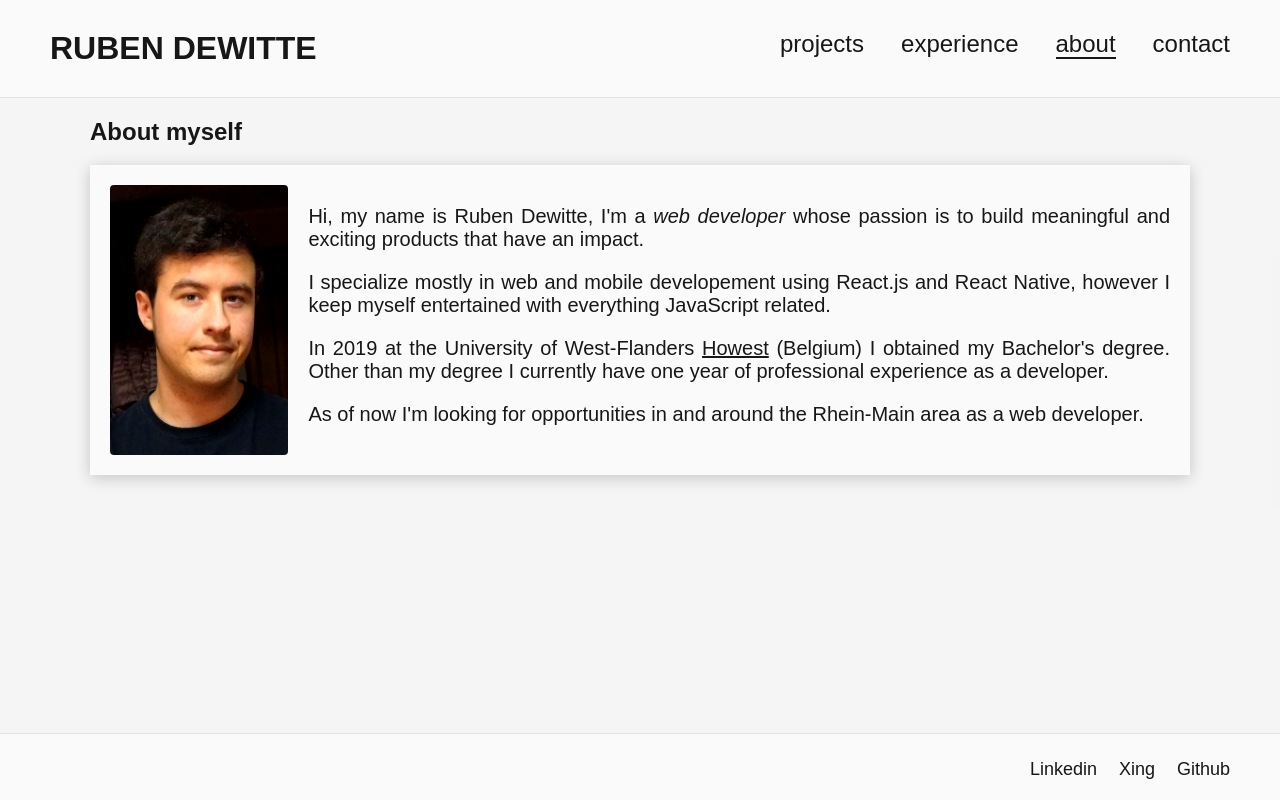
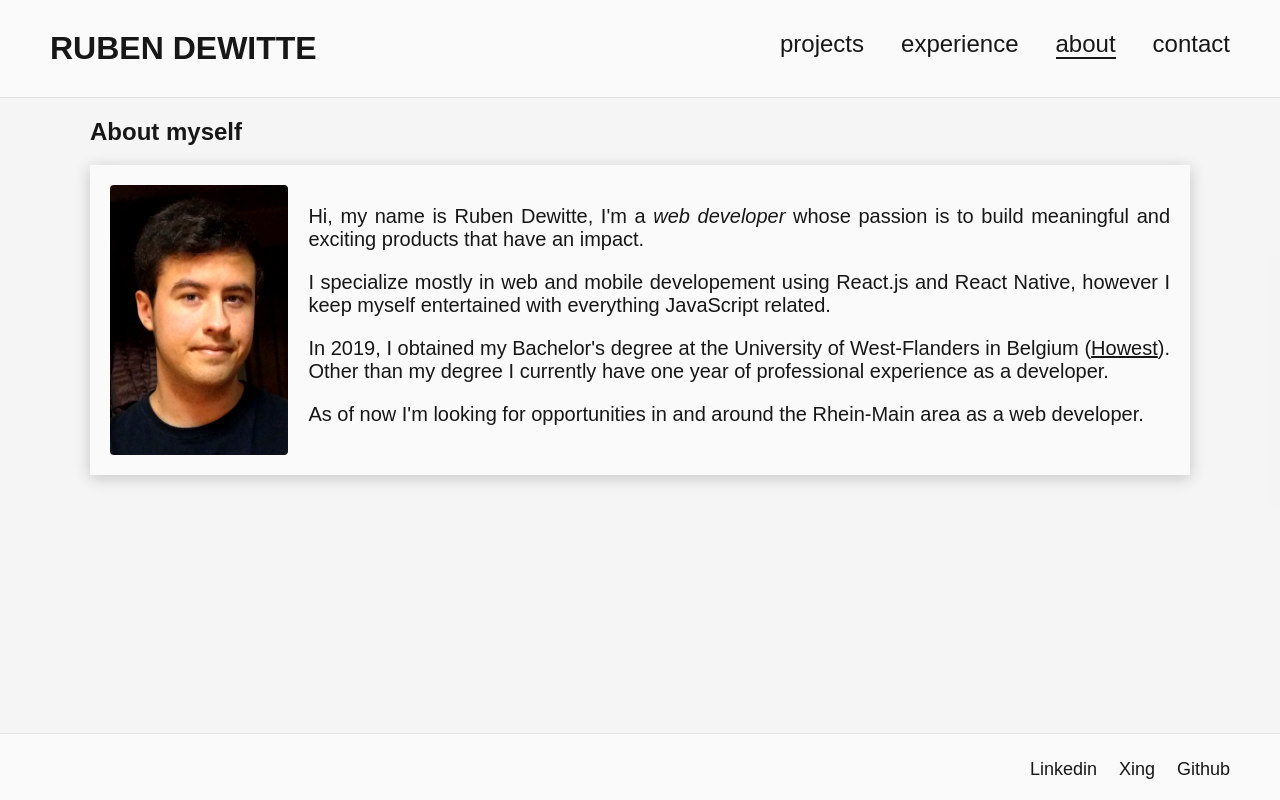
Before and after one commit to DewitteRuben/ruben_dewitte_portfolio_2020, a React (Create React App) app: page /about in a window 1280 px wide. Built offline with nearby package versions, Linux system fonts and the light colour scheme.

Commit message:
refactor: typo's and grammar

```diff
--- a/src/pages/about.tsx
+++ b/src/pages/about.tsx
@@ -2,6 +2,7 @@ import React from "react";
 import styled from "styled-components";
 import { BackgroundContainer, Card, ContentContainer, PageTitle } from "../components/Layout";
 import me from "../images/me.png";
+import MdLink from "../components/MdLink/MdLink";
 
 const Article = styled.article`
   text-align: justify;
@@ -44,12 +45,9 @@ const About: React.FC = () => {
               entertained with everything JavaScript related.
             </p>
             <p>
-              In 2019 at the University of West-Flanders{" "}
-              <a href="https://www.howest.be/en" rel="noopener noreferrer" target="_blank">
-                Howest
-              </a>{" "}
-              (Belgium) I obtained my Bachelor&apos;s degree. Other than my degree I currently have one year of professional
-              experience as a developer.
+              In 2019, I obtained my Bachelor&apos;s degree at the University of West-Flanders in Belgium (
+              <MdLink href="https://www.howest.be/en">Howest</MdLink>). Other than my degree I currently have one year of
+              professional experience as a developer.
             </p>
             <p>As of now I&apos;m looking for opportunities in and around the Rhein-Main area as a web developer.</p>
           </Article>
--- a/src/projects/gpsapp.mdx
+++ b/src/projects/gpsapp.mdx
@@ -37,7 +37,7 @@ To familiarize myself more with interactive map integrations (Google Maps, Mapbo
 
 My GPS tracker app allows users to track their own location, create routes, share their location in realtime and make video calls. This could be used for example to track a traveling family member, to share a roadtrip with a friend or to record your own bike trip.
 
-Users have the ability to share a passcode, that is unique to them, to the people they want to be tracked by. This passcode can in turn be used by others to track the tracker.
+Users have the ability to share a passcode, that is unique to them, with the people they want to be tracked by. This passcode can in turn be used by others to track the tracker.
 
 ## Tech stack
 
@@ -70,7 +70,7 @@ When the mobile app is first started a random <MdLink href="https://www.npmjs.co
 
 <Lightbox width={300} src={gpsappSettings} />
 
-This id can used to view the GPS location of the person concerned using the standalone <MdLink href="https://gpsapp-server.herokuapp.com/">web application</MdLink>.
+This id can be used to view the GPS location of the person concerned using the standalone <MdLink href="https://gpsapp-server.herokuapp.com/">web application</MdLink>.
 
 <Lightbox src={webappStartTrack} />
 
```
Also changed, not shown: src/projects/decoapp.mdx (+4 -4 lines).
